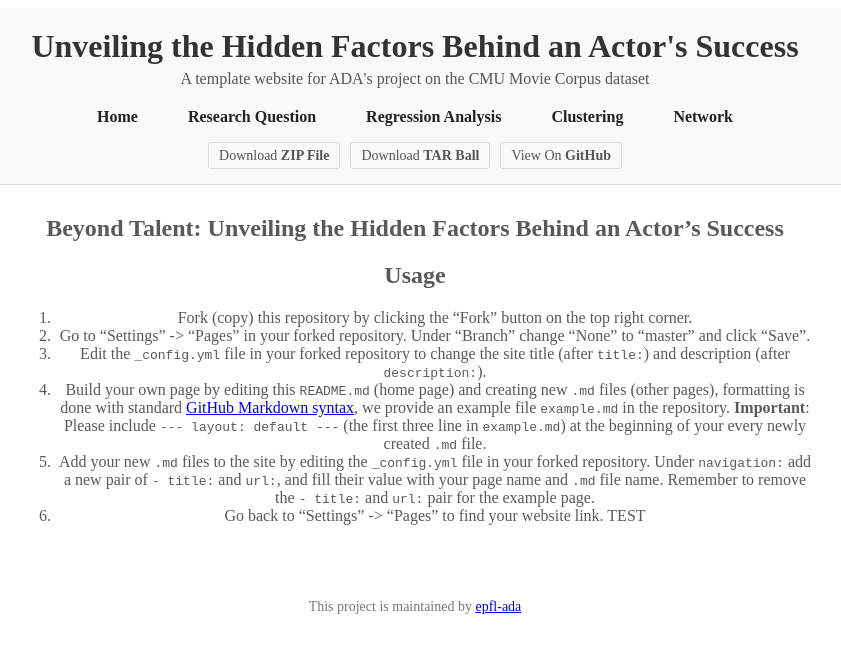
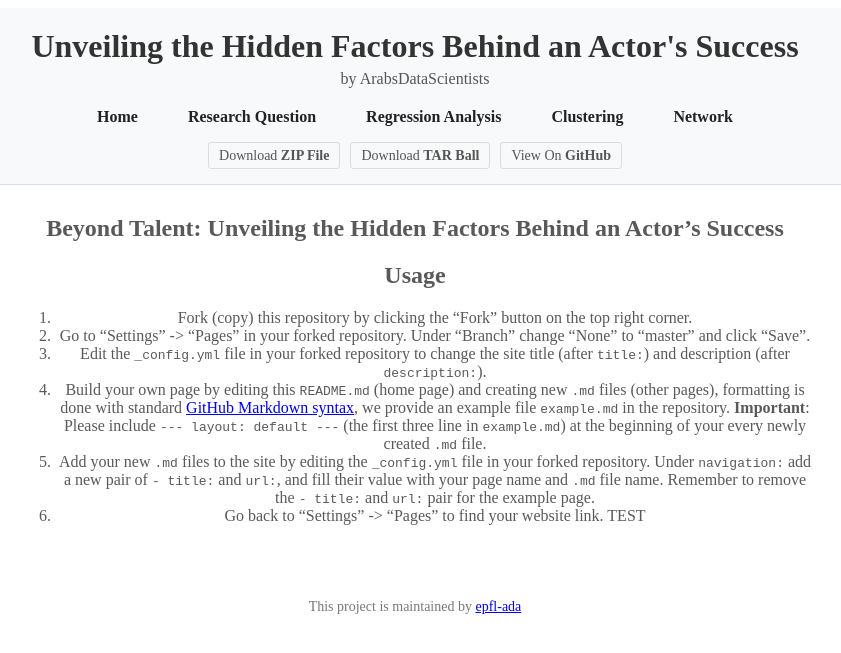
Before and after one commit to epfl-ada/ada-2024-project-arabsdatascientists2024, a Jekyll site: the page built from README.md, in a window 1280 px wide. Shown: the top 653 px of the page, without its empty margins (225-1066 px from the left). Built offline with Jekyll 4.4.1, drawn with Linux system fonts in a browser that asks for light colours; our own code applies the rules of GitHub Pages for plain Markdown files.

Commit message:
Update _config.yml

```diff
--- a/_config.yml
+++ b/_config.yml
@@ -1,6 +1,6 @@
 theme: jekyll-theme-minimal
 title: Unveiling the Hidden Factors Behind an Actor's Success
-description: A template website for ADA's project on the CMU Movie Corpus dataset
+description: by ArabsDataScientists
 show_downloads: True
 
 navigation:
```
